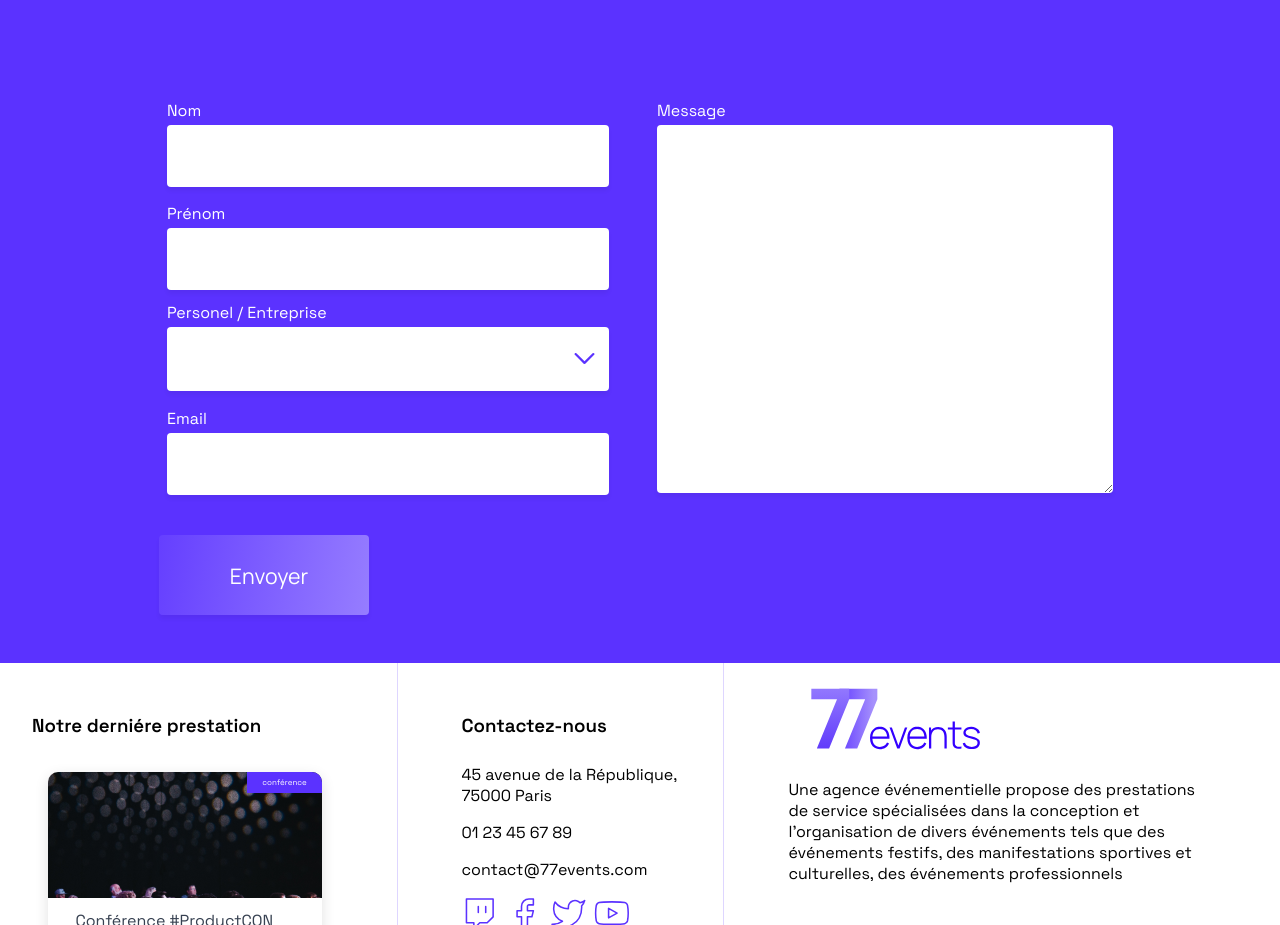
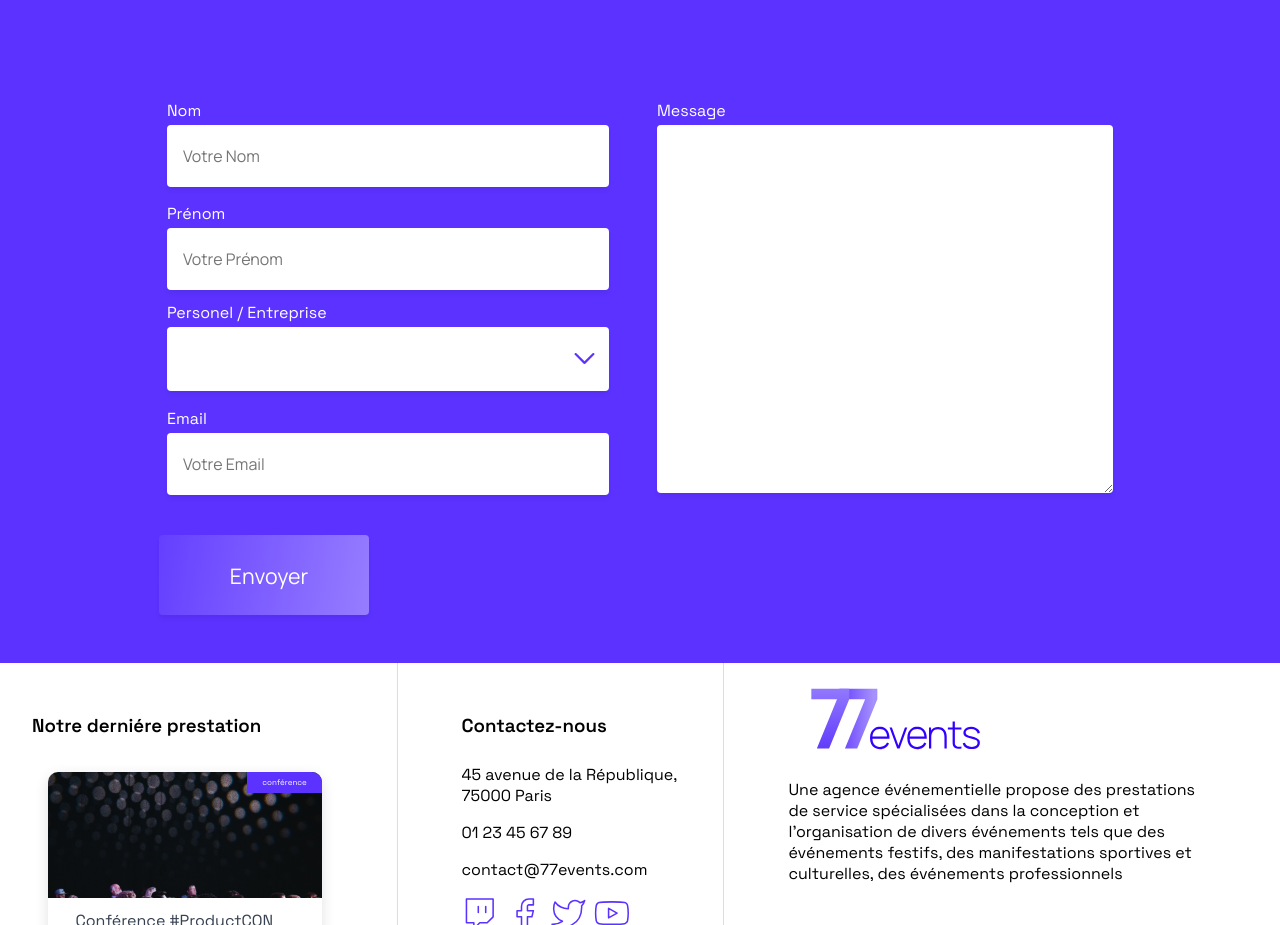
Before and after one commit to ChristopherChalfit/Projet10-OC, a React (Create React App) app: page / in a window 1280 px wide. Shown: the part 5450-6375 px from the top of the page. Built offline with nearby package versions, Linux system fonts and the light colour scheme.

Commit message:
Correction Filtre

```diff
--- a/src/components/Select/index.js
+++ b/src/components/Select/index.js
@@ -16,9 +16,9 @@ const Select = ({
   const [value, setValue] = useState();
   const [collapsed, setCollapsed] = useState(true);
   const changeValue = (newValue) => {
-    onChange();
+    onChange(newValue);
     setValue(newValue);
-    setCollapsed(newValue);
+    setCollapsed(!collapsed);
   };
   return (
     <div className={`SelectContainer ${type}`} data-testid="select-testid">
--- a/src/containers/Events/index.js
+++ b/src/containers/Events/index.js
@@ -16,7 +16,7 @@ const EventList = () => {
   const filteredEvents = (
     (!type
       ? data?.events
-      : data?.events) || []
+      : data?.events.filter((event)=> event.type === type)) || []
   ).filter((event, index) => {
     if (
       (currentPage - 1) * PER_PAGE <= index &&
--- a/src/containers/Form/index.js
+++ b/src/containers/Form/index.js
@@ -4,7 +4,7 @@ import Field, { FIELD_TYPES } from "../../components/Field";
 import Select from "../../components/Select";
 import Button, { BUTTON_TYPES } from "../../components/Button";
 
-const mockContactApi = () => new Promise((resolve) => { setTimeout(resolve, 1000); })
+const mockContactApi = () => new Promise((resolve) => { setTimeout(resolve, 900); })
 
 const Form = ({ onSuccess, onError }) => {
   const [sending, setSending] = useState(false);
@@ -16,7 +16,7 @@ const Form = ({ onSuccess, onError }) => {
       try {
         await mockContactApi();
         setSending(false);
-        onSuccess()
+        onSuccess();
       } catch (err) {
         setSending(false);
         onError(err);
@@ -28,8 +28,8 @@ const Form = ({ onSuccess, onError }) => {
     <form onSubmit={sendContact}>
       <div className="row">
         <div className="col">
-          <Field placeholder="" label="Nom" />
-          <Field placeholder="" label="Prénom" />
+          <Field placeholder="Votre nom" label="Nom" />
+          <Field placeholder="Votre prénom" label="Prénom" />
           <Select
             selection={["Personel", "Entreprise"]}
             onChange={() => null}
@@ -37,7 +37,7 @@ const Form = ({ onSuccess, onError }) => {
             type="large"
             titleEmpty
           />
-          <Field placeholder="" label="Email" type={FIELD_TYPES.EMAIL}/>
+          <Field placeholder="Votre email" label="Email" type={FIELD_TYPES.EMAIL}/>
           <Button type={BUTTON_TYPES.SUBMIT} disabled={sending}>
             {sending ? "En cours" : "Envoyer"}
           </Button>
```
